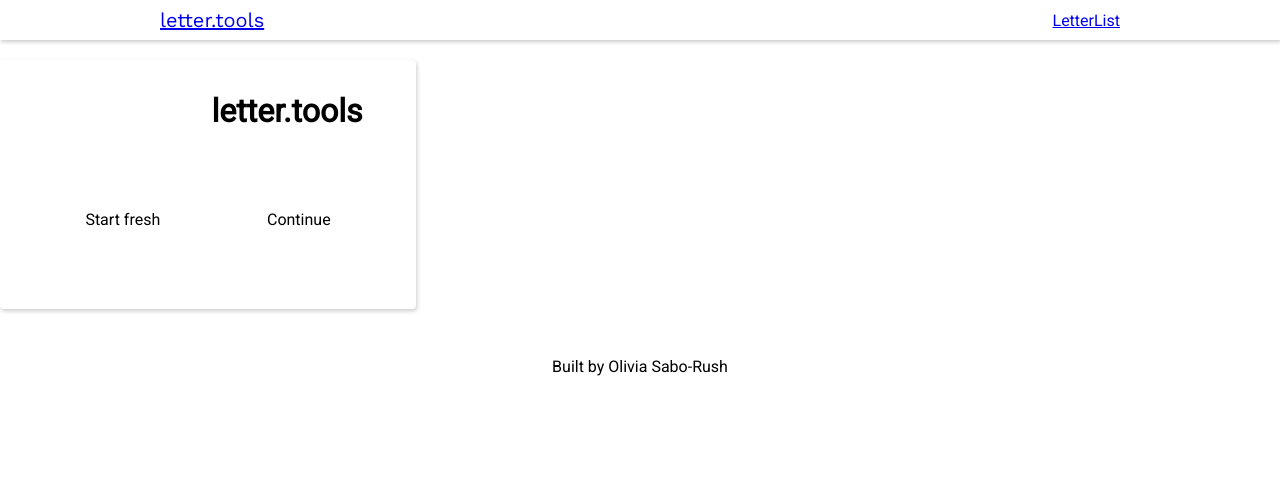
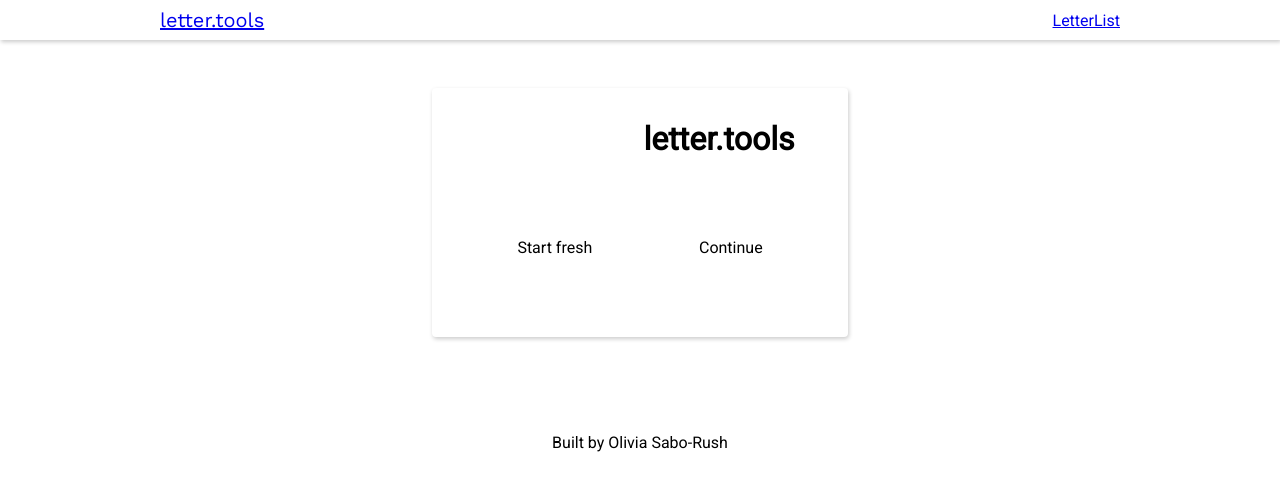
Before and after one commit to livrush/letter.tools, a React (Create React App) app: page / in a window 1280 px wide. Shown: the top 490 px of the page. Built offline with nearby package versions, Linux system fonts and the light colour scheme.

Commit message:
add homepage styles

```diff
--- a/src/css/style.css
+++ b/src/css/style.css
@@ -258,7 +258,13 @@
   animation-fill-mode: forwards;
   animation-iteration-count: infinite; }
 
+.homePage-container {
+  display: flex;
+  justify-content: center;
+  margin: 3rem 0; }
+
 .home-letter {
+  max-width: 90%;
   padding: 2rem 2rem 5rem;
   width: 26rem;
   text-align: center; }
@@ -277,6 +283,9 @@
   margin: 0;
   right: 51%;
   text-align: right; }
+
+.home-letter-prefix {
+  font-size: 2rem; }
 
 .home-letter-title {
   position: absolute;
--- a/src/sass/home.scss
+++ b/src/sass/home.scss
@@ -2,9 +2,16 @@
 @import "_helpers";
 @import "_animations";
 
+.homePage-container {
+  display: flex;
+  justify-content: center;
+  margin: 3rem 0;
+}
+
 .home-letter {
   @extend .basic-box;
   @extend .shadow-main;
+  max-width: 90%;
   padding: 2rem 2rem 5rem;
   width: 26rem;
   text-align: center;
@@ -29,8 +36,9 @@
   @extend .prefix-scroll-down;
 }
 
-// .home-letter-prefix {
-// }
+.home-letter-prefix {
+  font-size: 2rem;
+}
 
 .home-letter-title {
   position: absolute;
```
